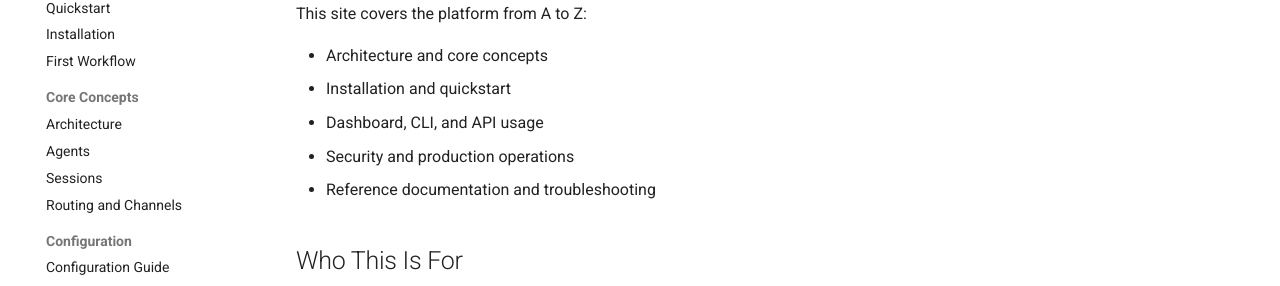
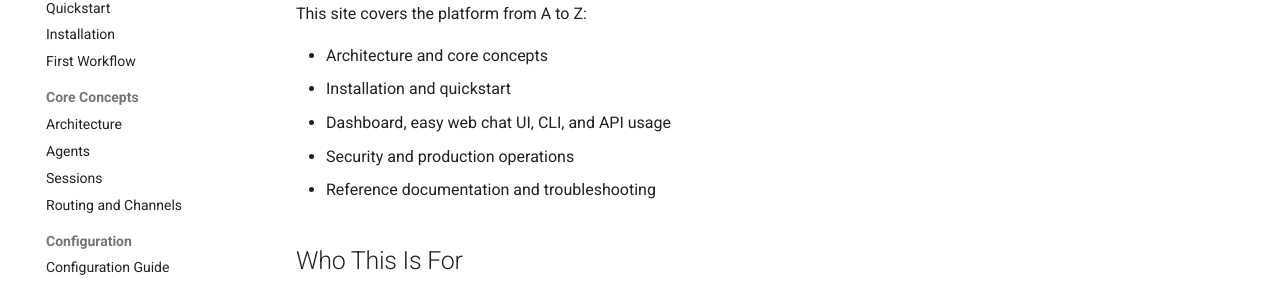
Before and after one commit to xplasma0/traversalai-docs, an MkDocs documentation site: the page built from docs/index.md, in a window 1280 px wide and 1043 px high. Shown: the part 220-506 px from the top of the window. Built offline with MkDocs 1.6.1 and Material for MkDocs 9.7.7, drawn with Linux system fonts in a browser that asks for light colours; comment, search, counter and statistics services are not loaded.

Commit message:
docs: mention Easy Web Chat UI in docs index

```diff
--- a/docs/index.md
+++ b/docs/index.md
@@ -6,7 +6,7 @@ This site covers the platform from A to Z:
 
 - Architecture and core concepts
 - Installation and quickstart
-- Dashboard, CLI, and API usage
+- Dashboard, easy web chat UI, CLI, and API usage
 - Security and production operations
 - Reference documentation and troubleshooting
 
```
